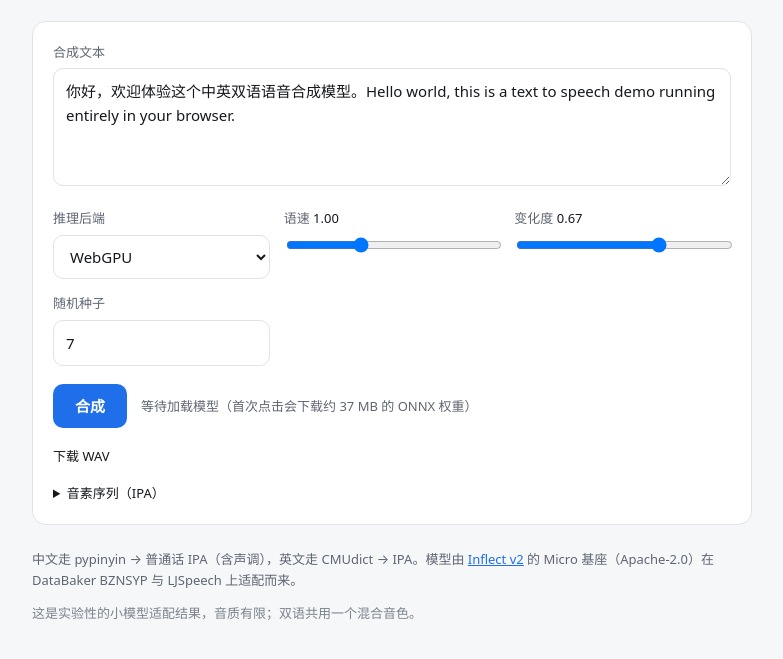
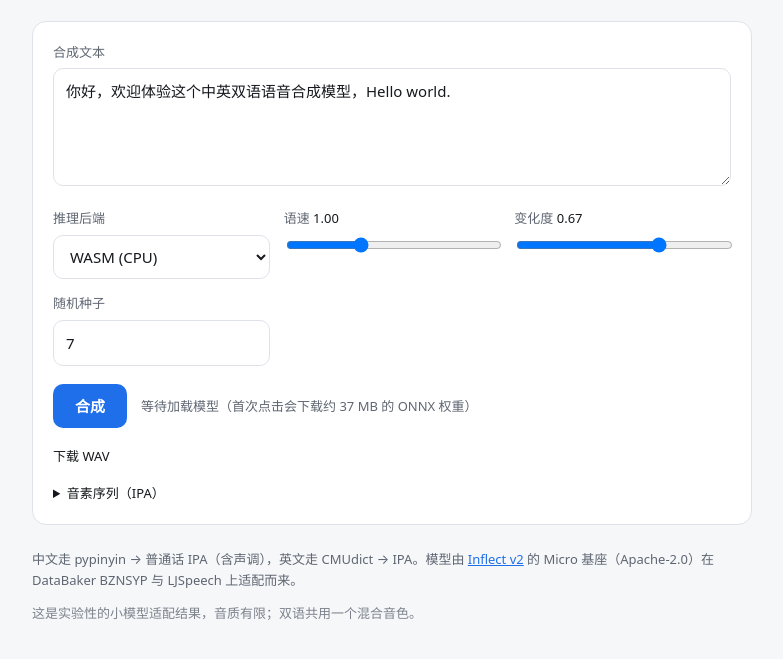
Before and after one commit to yportne13/inflect-zh-en-tts, a website built with Vite: page index.html in a window 1280 px wide. Shown: the part 131-790 px from the top of the page, without its empty margins (248-1031 px from the left). Built offline with nearby package versions, Linux system fonts and the light colour scheme.

Commit message:
demo: credit AI authorship, default to WASM backend, shorten the default English sample

```diff
--- a/index.html
+++ b/index.html
@@ -24,7 +24,7 @@
         <label class="field">
           <span>合成文本</span>
           <textarea id="text" rows="4" spellcheck="false">
-你好，欢迎体验这个中英双语语音合成模型。Hello world, this is a text to speech demo running entirely in your browser.</textarea
+你好，欢迎体验这个中英双语语音合成模型，Hello world.</textarea
           >
         </label>
 
@@ -32,8 +32,8 @@
           <label class="field small">
             <span>推理后端</span>
             <select id="provider">
-              <option value="webgpu" selected>WebGPU</option>
-              <option value="wasm">WASM (CPU)</option>
+              <option value="wasm" selected>WASM (CPU)</option>
+              <option value="webgpu">WebGPU</option>
             </select>
           </label>
 
```
